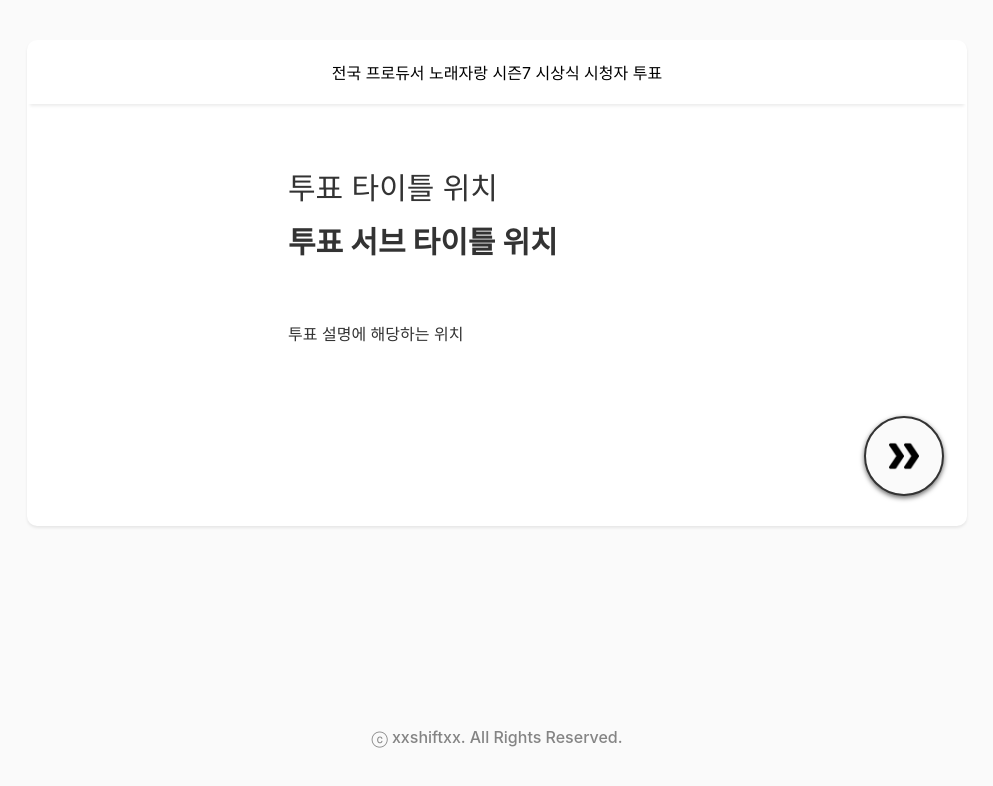
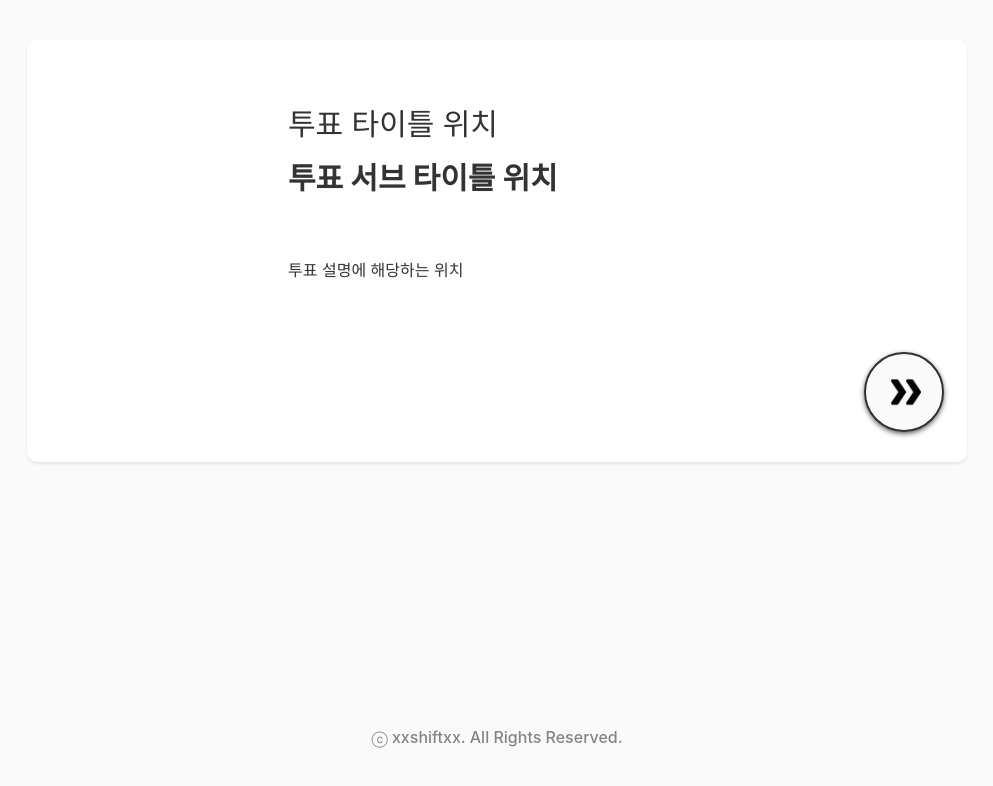
Before and after one commit to wArrnp/zennvote-front, a React (Create React App) app: page / in a window 1280 px wide. Shown: the top 786 px of the page, without its empty margins (143-1136 px from the left). Built offline with nearby package versions, Linux system fonts and the light colour scheme.

Commit message:
[MODIFY] <detail css> good

```diff
--- a/src/presentation/App/Styles.ts
+++ b/src/presentation/App/Styles.ts
@@ -17,13 +17,14 @@ export const ContentInnerWrapper = styled.div`
   background-color: white;
   margin: 0 auto;
   position: relative;
-  box-shadow: 0px 2px 3px 0 rgba(0,0,0,0.08);
+  box-shadow: 0px 2px 3px 0 rgba(0, 0, 0, 0.08);
   border-radius: 10px;
   padding-bottom: 30px;
 `
 
 export const SmallHeader = styled.div`
   padding: 20px 30px;
-  box-shadow: 0px 5px 3px -3px rgba(0,0,0,0.08);
+  box-shadow: 0px 5px 3px -3px rgba(0, 0, 0, 0.08);
   text-align: center;
+  color: #777;
 `
--- a/src/presentation/App/index.tsx
+++ b/src/presentation/App/index.tsx
@@ -13,9 +13,6 @@ const App = () => {
     <S.AppWrapper>
       <S.ContentWrapper>
         <S.ContentInnerWrapper>
-          <S.SmallHeader>
-            전국 프로듀서 노래자랑 시즌7 시상식 시청자 투표
-          </S.SmallHeader>
           { pageData !== PageData.LANDING && <Header pageData={pageData}/>}
           { RenderByPageData(pageData, setPageData) }
         </S.ContentInnerWrapper>
--- a/src/presentation/EmailInput/Styles.ts
+++ b/src/presentation/EmailInput/Styles.ts
@@ -50,4 +50,5 @@ export const EmailInputButton = styled.button`
   background-color: ${(props: EmailInputButtonProps) => props.isNext ? "#333": "white"};
   color: ${(props: EmailInputButtonProps) => props.isNext ? 'white': "#333"};
   border: ${(props: EmailInputButtonProps) => props.isNext ? 'none': '1px solid #333'};
+  font-size: 16px;
 `
--- a/src/presentation/Header/Styles.ts
+++ b/src/presentation/Header/Styles.ts
@@ -47,8 +47,11 @@ export const HeaderListItem = styled.span`
 `
 
 export const ProgressWrapper = styled.div`
+  width: 80%;
+  margin: 0 auto;
   height: 4px;
   background-color: #eee;
+  border-radius: 20px;
 `;
 
 export const ProgressBar = styled.div`
@@ -57,4 +60,5 @@ export const ProgressBar = styled.div`
   width: ${(props:ProgressBarProps) => props.percent}%;
   max-width: 100%;
   background-color: #0099e3;
+  border-radius: 20px;
 `
--- a/src/presentation/Landing/Styles.ts
+++ b/src/presentation/Landing/Styles.ts
@@ -60,7 +60,7 @@ export const LandingNextButton = styled.button`
 
   background-image: url(${NextImg});
   background-size: 30px 30px;
-  background-position: 50% 50%;
+  background-position: 55% 50%;
   background-repeat: no-repeat;
   transition: box-shadow 0.5s ease;
 
```
Also changed, not shown: src/assets/image/paper-plane.png (added).
